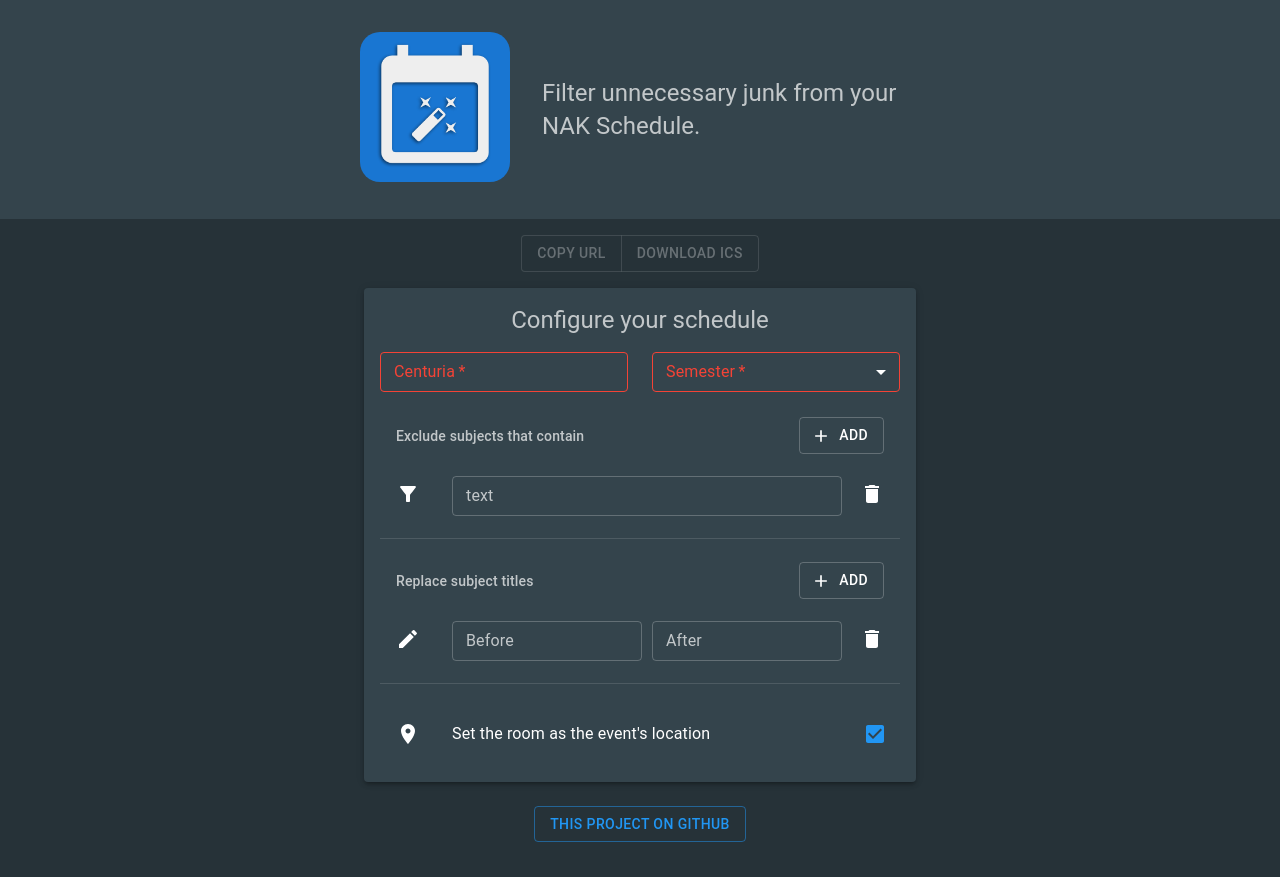
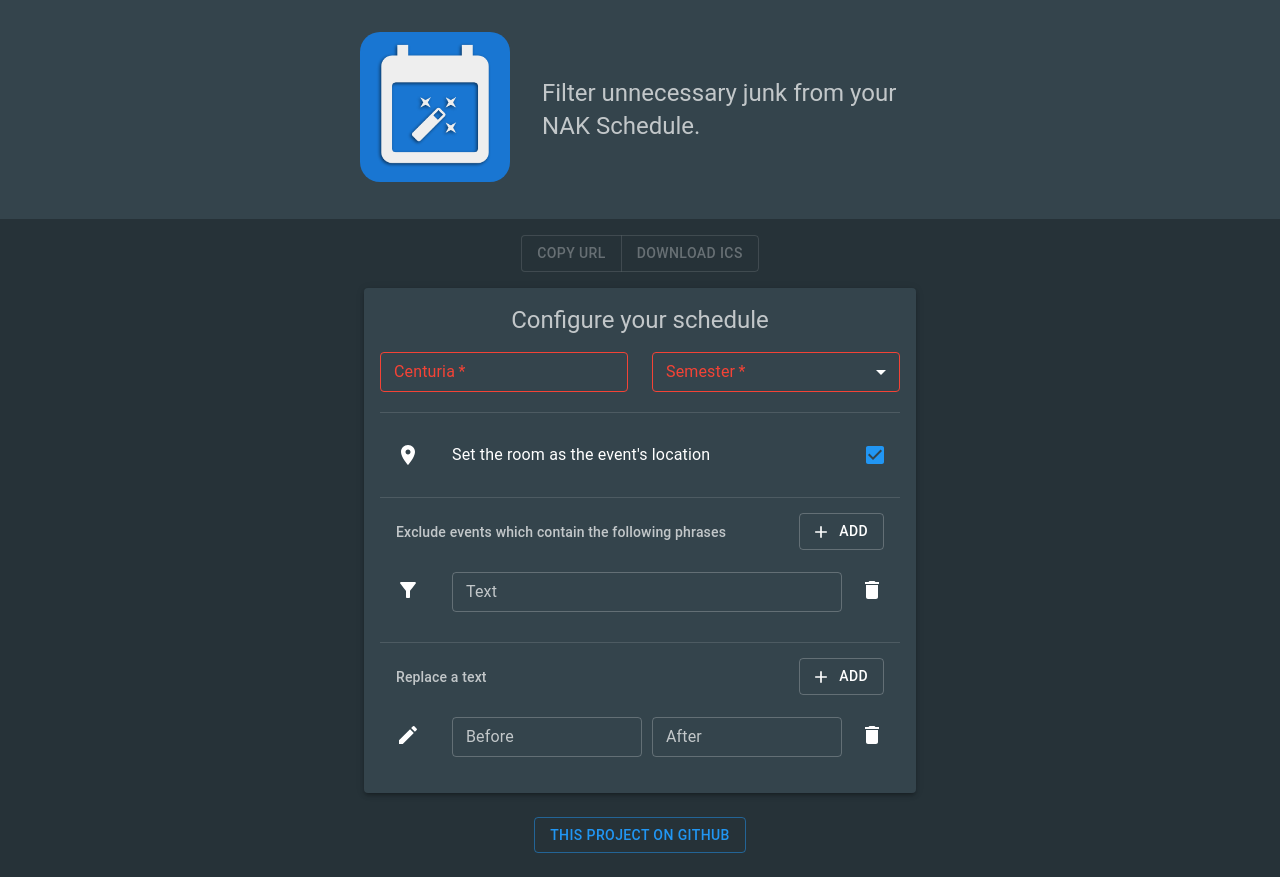
Before and after one commit to jeff-saupe/ScheduleCleaner, a React (Create React App) app in the folder frontend/: page / in a window 1280 px wide. Built offline with nearby package versions, Linux system fonts and the light colour scheme.

Commit message:
Repositioning and renaming

```diff
--- a/frontend/src/ExcludeList.tsx
+++ b/frontend/src/ExcludeList.tsx
@@ -1,6 +1,5 @@
 import {
 	Button,
-	Divider,
 	IconButton,
 	List,
 	ListItem,
@@ -25,7 +24,7 @@
 		<List
 			subheader={
 				<ListSubheader className={classes.listSubheader}>
-					Exclude subjects that contain
+					Exclude events which contain the following phrases
 					<Button
 						variant="outlined"
 						startIcon={<Add />}
@@ -49,7 +48,7 @@
 							variant="outlined"
 							value={excludeItem.text}
 							error={!validate.excludeText(excludeItem.text)}
-							label="text"
+							label="Text"
 							fullWidth
 							className={classes.listInput}
 							onChange={(e) => {
@@ -71,7 +70,6 @@
 							</IconButton>
 						</ListItemSecondaryAction>
 					</ListItem>
-					<Divider className={classes.divider} />
 				</React.Fragment>
 			))}
 		</List>
--- a/frontend/src/ReplaceList.tsx
+++ b/frontend/src/ReplaceList.tsx
@@ -1,6 +1,5 @@
 import {
 	Button,
-	Divider,
 	IconButton,
 	List,
 	ListItem,
@@ -24,7 +23,7 @@
 		<List
 			subheader={
 				<ListSubheader className={classes.listSubheader}>
-					Replace subject titles
+					Replace a text
 					<Button
 						variant="outlined"
 						startIcon={<Add />}
@@ -89,7 +88,6 @@
 							</IconButton>
 						</ListItemSecondaryAction>
 					</ListItem>
-					<Divider className={classes.divider} />
 				</React.Fragment>
 			))}
 		</List>
--- a/frontend/src/ScheduleConfiguration.tsx
+++ b/frontend/src/ScheduleConfiguration.tsx
@@ -2,6 +2,7 @@
 	Box,
 	Checkbox,
 	Container,
+	Divider,
 	Grid,
 	List,
 	ListItem,
@@ -19,6 +20,7 @@
 import { v4 as uuid } from "uuid";
 import validate from "./validate";
 import buildURL from "./buildURL";
+import useStyles from "./ScheduleConfigurationStyles";
 import { LocationOn } from "@material-ui/icons";
 
 const semesters = [1, 2, 3, 4, 5, 6, 7];
@@ -27,6 +29,7 @@
 	setIcsURL: any;
 	setIcsName: any;
 }) {
+	const classes = useStyles();
 	const [centuria, setCenturia] = useState<string>("");
 	const [semester, setSemester] = useState<string>("");
 	const [exclude, setExclude] = useState([{ id: uuid(), text: "" }]);
@@ -89,9 +92,7 @@
 					</Grid>
 				</Box>
 
-				<ExcludeList exclude={exclude} setExclude={setExclude} />
-
-				<ReplaceList replace={replace} setReplace={setReplace} />
+				<Divider className={classes.divider} />
 
 				<List>
 					<ListItem>
@@ -109,6 +110,15 @@
 						</ListItemSecondaryAction>
 					</ListItem>
 				</List>
+
+				<Divider className={classes.divider} />
+
+				<ExcludeList exclude={exclude} setExclude={setExclude} />
+
+				<Divider className={classes.divider} />
+
+				<ReplaceList replace={replace} setReplace={setReplace} />
+
 			</Paper>
 		</Container>
 	);
```
